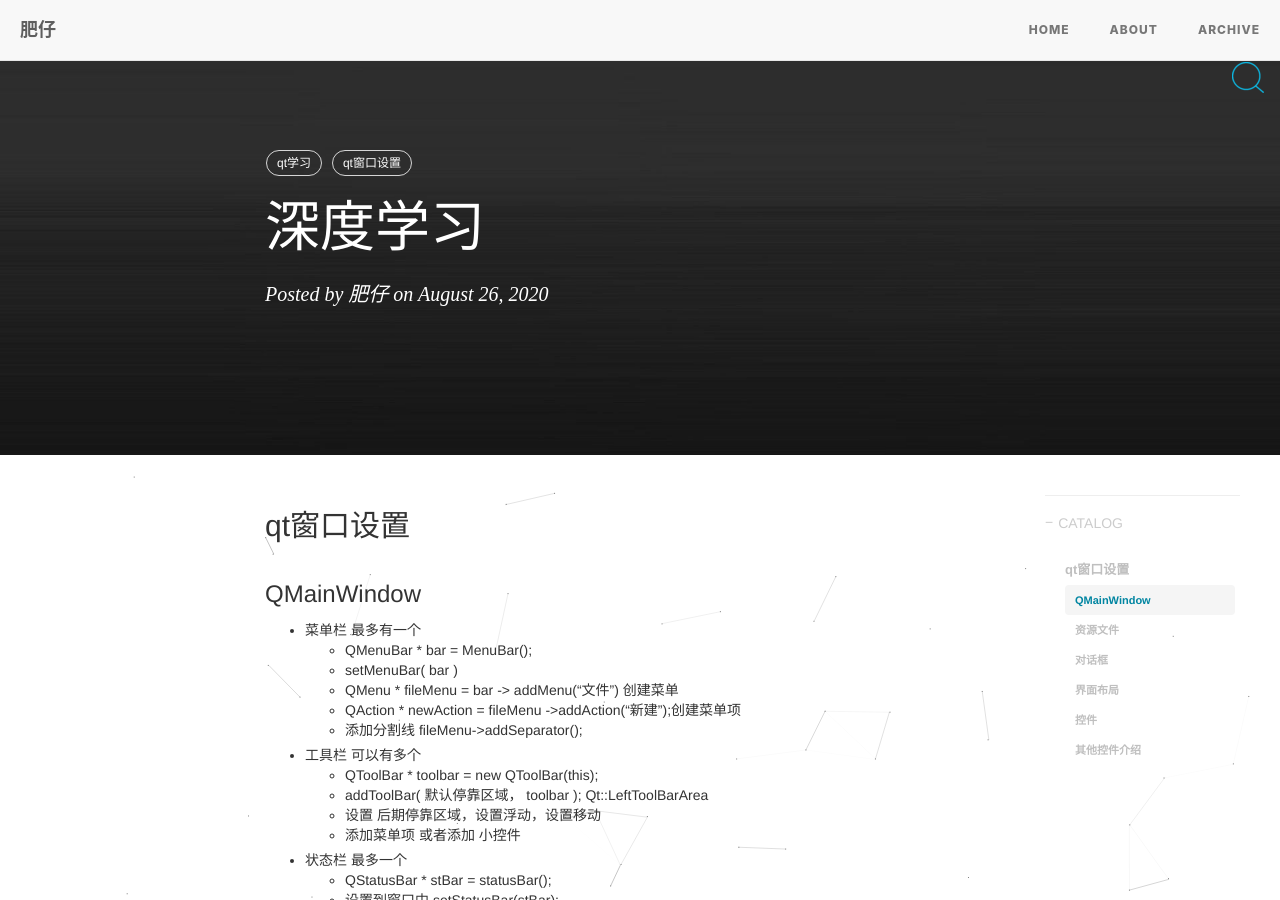
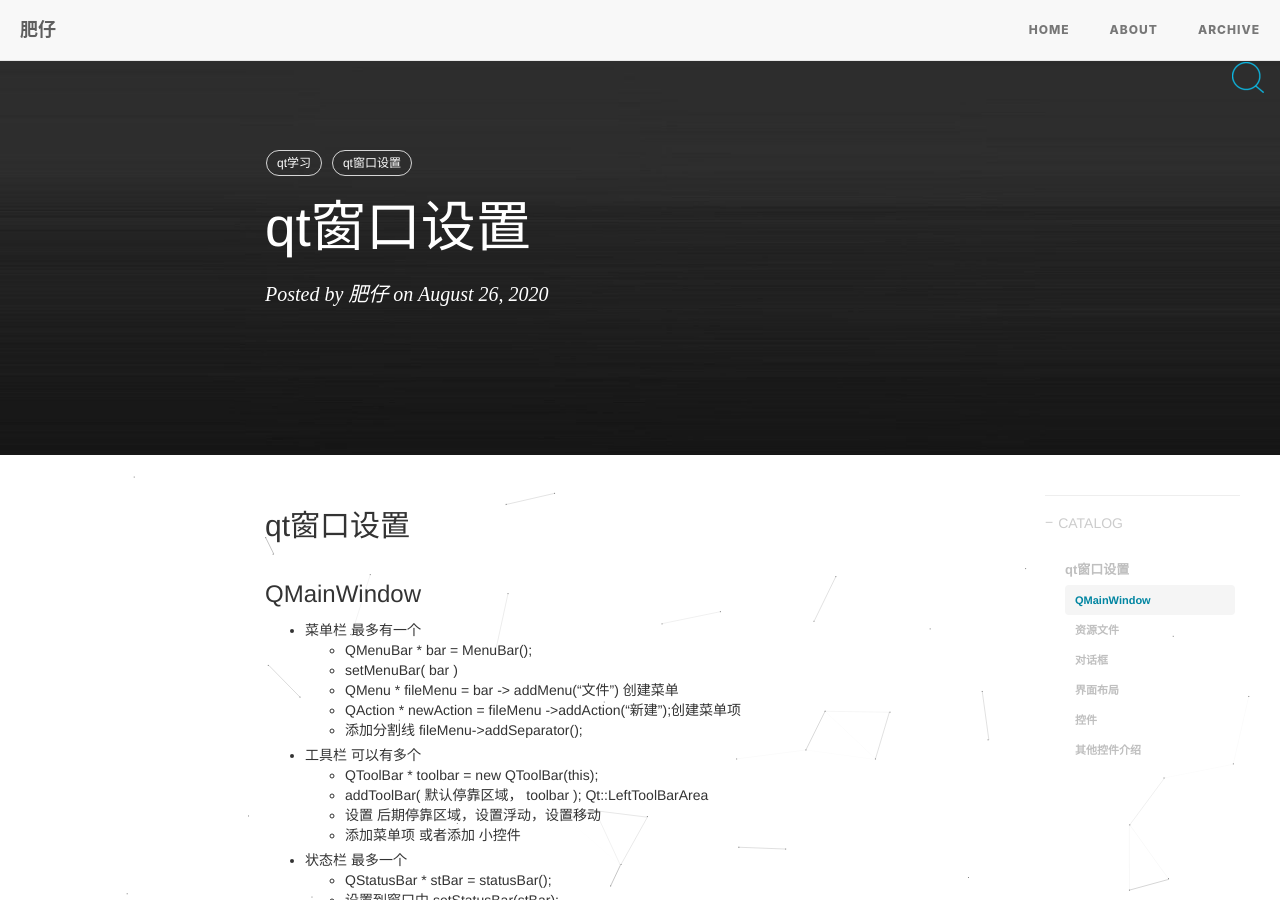
Before and after one commit to daniao2017/daniao2017.github.io, a Jekyll site: the page built from _posts/2020-08-26-qt窗口设置.md, in a window 1280 px wide and 900 px high. Built offline with Jekyll 4.4.1, drawn with Linux system fonts in a browser that asks for light colours; nearby versions of some CDN libraries; comment, search, counter and statistics services are not loaded.

Commit message:
Update 2020-08-26-qt窗口设置.md

```diff
--- a/_posts/2020-08-26-qt窗口设置.md
+++ b/_posts/2020-08-26-qt窗口设置.md
@@ -1,6 +1,6 @@
 ---
 layout:     post
-title:      深度学习
+title:      qt窗口设置
 date:       2020-08-26
 author:     肥仔
 catalog: true
```
